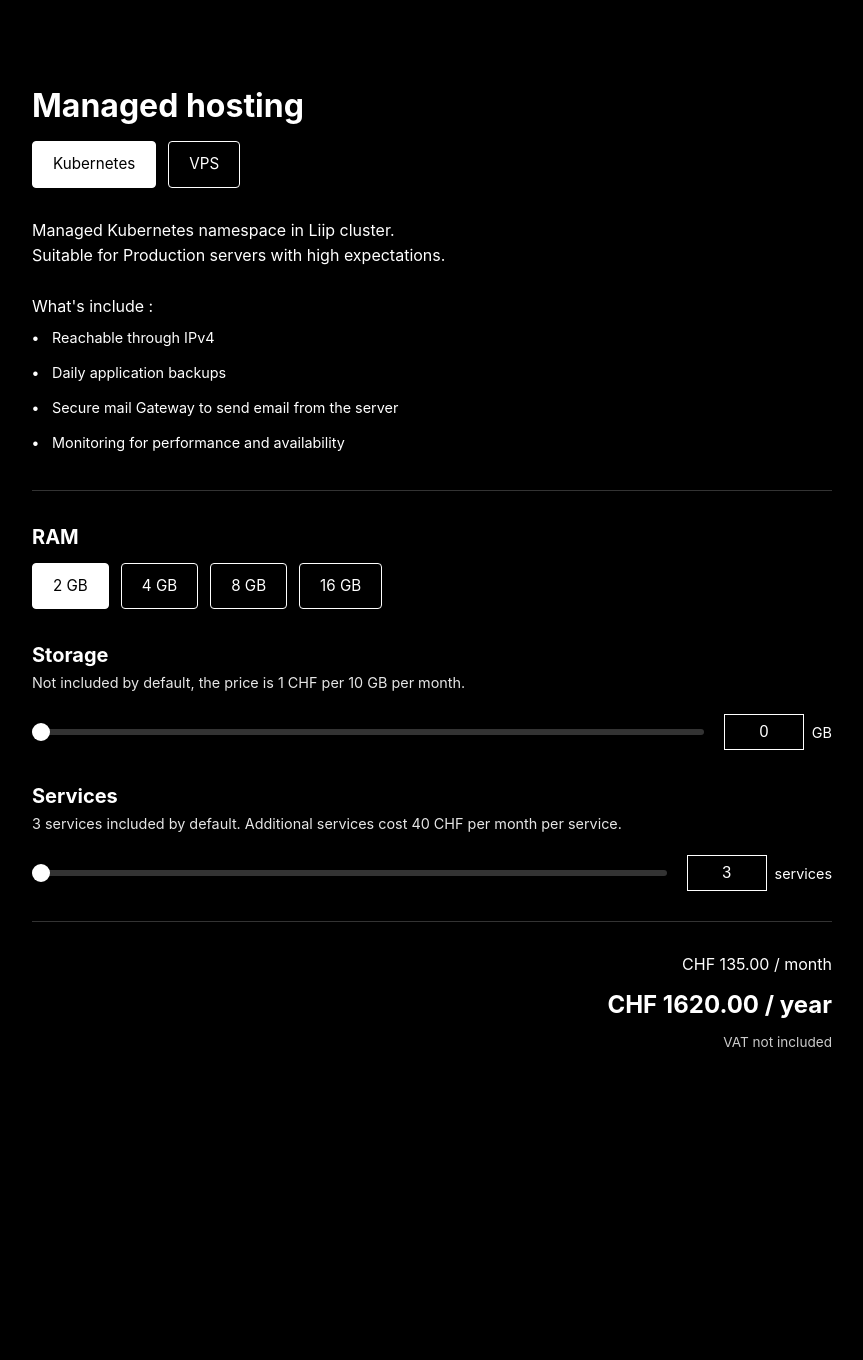
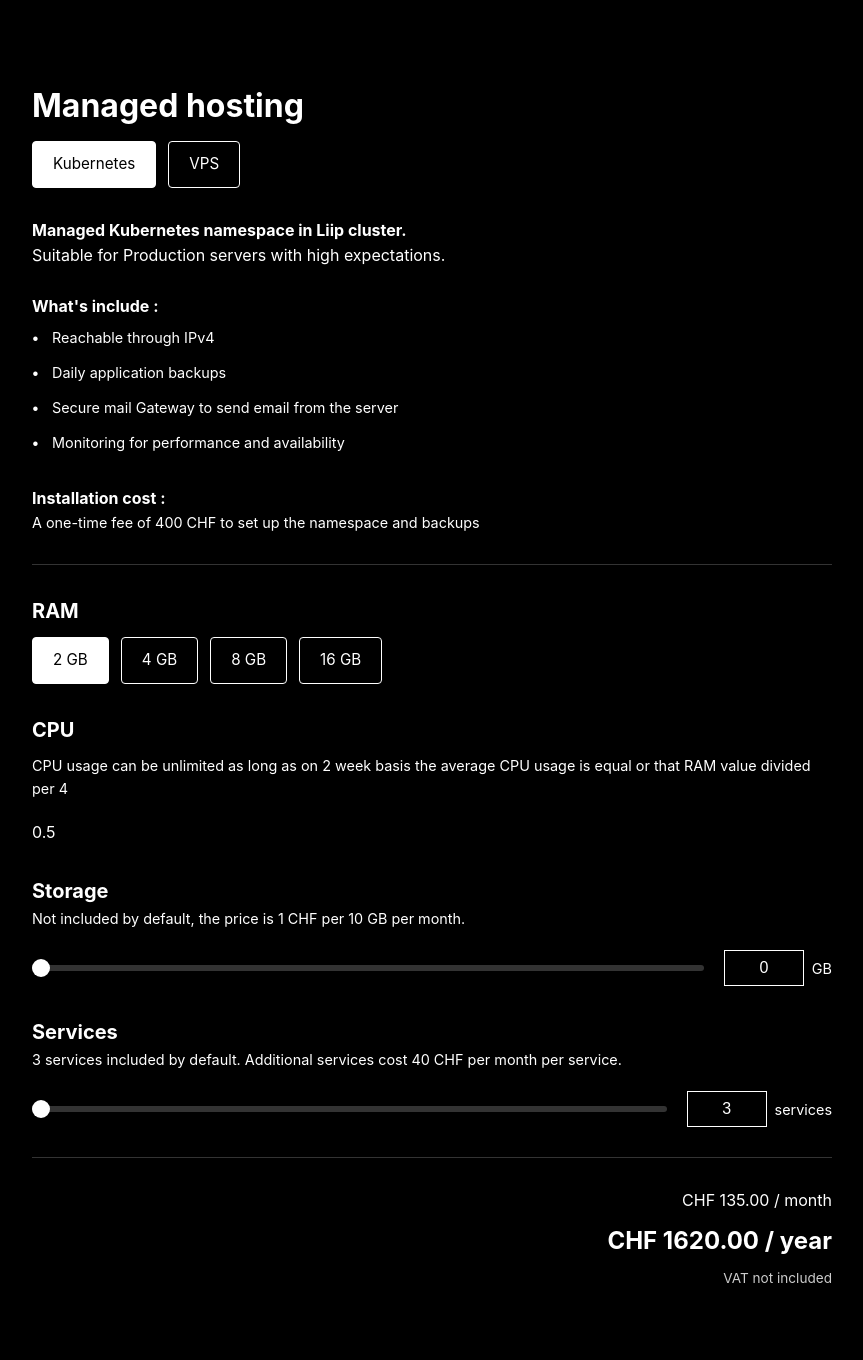
Before and after one commit to ldgtd/poto-calculator, a Jekyll site: the page built from index.html, in a window 1280 px wide. Shown: the whole page, without its empty margins (208-1071 px from the left). Built offline with Jekyll 4.4.1, drawn with Linux system fonts in a browser that asks for light colours; before the commit the page ends 1124 px from its top, so only the background shows below that.

Commit message:
add cpu section + install one time cost

```diff
--- a/assets/css/main.css
+++ b/assets/css/main.css
@@ -74,7 +74,6 @@
     font-size: 0.9rem;
     color: #ffffff;
     margin-bottom: 20px;
-    opacity: 0.9;
 }
 
 .section-divider {
--- a/assets/js/calculator.js
+++ b/assets/js/calculator.js
@@ -35,8 +35,20 @@
   return 2; // default
 }
 
+function updateCpuDisplay() {
+  const ram = getSelectedRam();
+
+  const kubernetesCpu = ram / 4;
+  const vpsCpu = ram / 2;
+
+  const kubernetesCpuText = `${kubernetesCpu}`;
+  const vpsCpuText = `${vpsCpu}`;
+
+  document.getElementById('kubernetes-cpu').querySelector('.cpu-value').textContent = kubernetesCpuText;
+  document.getElementById('vps-cpu').querySelector('.cpu-value').textContent = vpsCpuText;
+}
+
 function updateModelSettings() {
-  // Storage is 0-1000GB with step of 10
   storageSlider.min = 0;
   storageInput.min = 0;
   storageSlider.max = 1000;
@@ -44,7 +56,6 @@
   storageSlider.step = 10;
   storageInput.step = 10;
 
-  // Ensure current storage value is valid and rounded to nearest 10
   let storageValue = parseInt(storageInput.value) || 0;
   if (storageValue < 0) storageValue = 0;
   if (storageValue > 1000) storageValue = 1000;
@@ -63,7 +74,6 @@
   let basePrice, storagePrice, ramPrice = 0, servicesPrice = 0;
   let monthlyPrice, yearlyPrice;
 
-  // Services: 3 included, additional services cost 40 CHF each
   const additionalServices = Math.max(0, services - 3);
   servicesPrice = additionalServices * 40;
 
@@ -99,11 +109,16 @@
     document.getElementById('kubernetes-info').style.display = 'block';
     document.getElementById('vps-info').style.display = 'none';
     document.getElementById('services-section').style.display = 'block';
+    document.getElementById('kubernetes-cpu').style.display = 'block';
+    document.getElementById('vps-cpu').style.display = 'none';
   } else {
     document.getElementById('kubernetes-info').style.display = 'none';
     document.getElementById('vps-info').style.display = 'block';
     document.getElementById('services-section').style.display = 'block';
+    document.getElementById('kubernetes-cpu').style.display = 'none';
+    document.getElementById('vps-cpu').style.display = 'block';
   }
+  updateCpuDisplay();
 }
 
 modelKubernetes.addEventListener('change', function() {
@@ -124,19 +139,31 @@
 
 // RAM radio button event listeners
 ram2.addEventListener('change', function() {
-  if (this.checked) calculatePrice();
+  if (this.checked) {
+    updateCpuDisplay();
+    calculatePrice();
+  }
 });
 
 ram4.addEventListener('change', function() {
-  if (this.checked) calculatePrice();
+  if (this.checked) {
+    updateCpuDisplay();
+    calculatePrice();
+  }
 });
 
 ram8.addEventListener('change', function() {
-  if (this.checked) calculatePrice();
+  if (this.checked) {
+    updateCpuDisplay();
+    calculatePrice();
+  }
 });
 
 ram16.addEventListener('change', function() {
-  if (this.checked) calculatePrice();
+  if (this.checked) {
+    updateCpuDisplay();
+    calculatePrice();
+  }
 });
 
 storageSlider.addEventListener('input', function() {
@@ -174,4 +201,5 @@
 
 updateModelSettings();
 updateModelInfo();
+updateCpuDisplay();
 calculatePrice();
--- a/index.html
+++ b/index.html
@@ -24,19 +24,22 @@
 
     <section class="config-section model-info-section">
       <div id="kubernetes-info" class="model-info">
-        <p>Managed Kubernetes namespace in Liip cluster.</p>
+        <p><b>Managed Kubernetes namespace in Liip cluster.</b></p>
         <p>Suitable for Production servers with high expectations.</p><br>
-        <p>What's include :</p>
+        <p><b>What's include :</b></p>
         <ul class="model-info-features">
           <li>Reachable through IPv4</li>
           <li>Daily application backups</li>
           <li>Secure mail Gateway to send email from the server</li>
-          <li>Monitoring for performance and availability</li>
+          <li>Monitoring for performance and availability</li><br>
+
+          <p><b>Installation cost :</b></p>
+          <p class="section-description">A one-time fee of 400 CHF to set up the namespace and backups</p>
         </ul>
       </div>
       <div id="vps-info" class="model-info" style="display: none;">
         <p>Suitable for Production servers or staging with high expectations.</p><br>
-        <p>What's include :</p>
+        <p><b>What's include :</b></p>
         <ul class="model-info-features">
           <li>An IPv4</li>
           <li>Daily backups</li>
@@ -45,6 +48,8 @@
           <li>Services management (Ensure uptime, updates for third-party dependencies)</li>
           <li>Technical work to change the VPS type</li>
         </ul><br>
+        <p><b>Installation cost :</b></p>
+        <p class="section-description">A one-time fee of 400 CHF  for a group of servers with the same configuration ordered at the same time.</p>
       </div>
     </section>
 
@@ -71,6 +76,19 @@
           <input type="radio" name="ram" id="ram-16" value="16">
           <span class="model-label">16 GB</span>
         </label>
+      </div>
+    </section>
+
+    <section class="config-section">
+      <div class="section-header">
+        <h2 class="section-title">CPU</h2>
+      </div>
+      <div id="kubernetes-cpu" class="cpu-display">
+        <p class="section-description">CPU usage can be unlimited as long as on 2 week basis the average CPU usage is equal or that RAM value divided per 4</p>
+        <p class="cpu-value">1</p>
+      </div>
+      <div id="vps-cpu" class="cpu-display" style="display: none;">
+        <p class="cpu-value">1</p>
       </div>
     </section>
 
```
